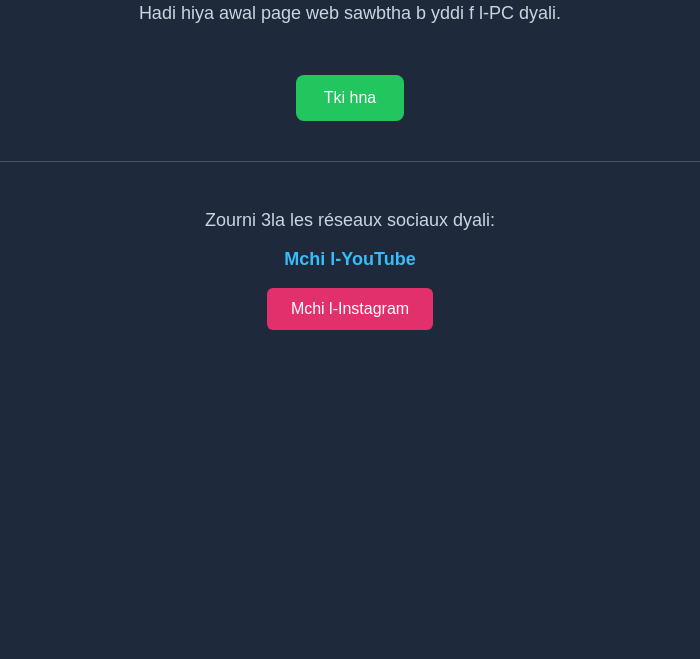
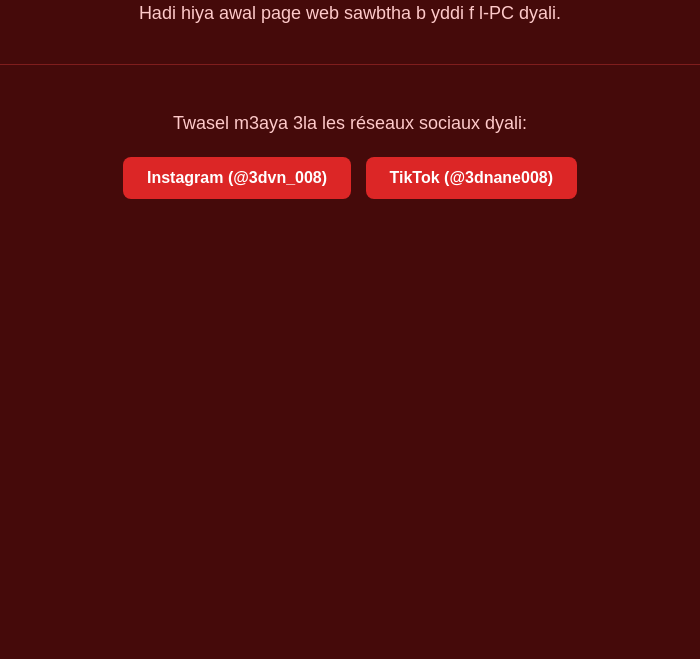
Before and after one commit to adnaneessadaq/First-website, a plain HTML site: page index.html in a window 1280 px wide. Shown: the part 141-800 px from the top of the page, without its empty margins (290-990 px from the left). Drawn offline with Linux system fonts and the light colour scheme.

Commit message:
Update index.html

```diff
--- a/index.html
+++ b/index.html
@@ -3,82 +3,62 @@
 <head>
   <meta charset="UTF-8">
   <title>Awal Site Dyali</title>
-      <meta name="description" content="Site dyal Adnane Essadaq, kay-tht 3la l-a'amal dyali.">
-<meta name="google-site-verification" content="4LYX8ZHWDO-xIPFogPTmgi7La89zdwrZYvndYGvNZPQ" />
+  <meta name="description" content="Site dyal Adnane Essadaq, kay-tht 3la l-a'amal dyali.">
+  <meta name="google-site-verification" content="4LYX8ZHWDo-xIPFogPTmgi7La89zdwrZYvndyGvNZPQ" />
+
   <style>
     body {
-      background-color: #1e293b;
+      background-color: #450a0a; /* Hamra khla (Dark Burgundy) */
       color: white;
       font-family: Arial, sans-serif;
       text-align: center;
       padding-top: 60px;
     }
     h1 {
-      color: #38bdf8;
+      color: #f87171;
       margin-bottom: 10px;
     }
     p {
       font-size: 18px;
-      color: #cbd5e1;
-    }
-    .main-btn {
-      background-color: #22c55e;
-      color: white;
-      border: none;
-      padding: 14px 28px;
-      font-size: 16px;
-      border-radius: 8px;
-      cursor: pointer;
-      margin-top: 15px;
+      color: #fecaca;
     }
     .social-section {
       margin-top: 40px;
-      border-top: 1px solid #475569;
+      border-top: 1px solid #7f1d1d;
       padding-top: 30px;
     }
-    .yt-link {
-      color: #38bdf8;
-      font-size: 18px;
-      text-decoration: none;
-      font-weight: bold;
-    }
-    .yt-link:hover {
-      text-decoration: underline;
-    }
-    .ig-btn {
-      background-color: #e1306c;
+    .social-btn {
+      background-color: #dc2626;
       color: white;
       border: none;
       padding: 12px 24px;
-      border-radius: 6px;
+      border-radius: 8px;
       cursor: pointer;
       font-size: 16px;
+      text-decoration: none;
+      display: inline-block;
+      margin: 5px;
+      font-weight: bold;
+    }
+    .social-btn:hover {
+      background-color: #b91c1c;
     }
   </style>
 </head>
 <body>
 
-  <!-- Rasmiya dyal l-page -->
   <h1>Salam! Ana kan-t3lm n-sawb les sites web</h1>
   <p>Hadi hiya awal page web sawbtha b yddi f l-PC dyali.</p>
 
-  <!-- L-bouton l-wla -->
-  <br>
-  <button class="main-btn" onclick="alert('Mabrouk 3lik! L-bouton khddam mzyan!')">Tki hna</button>
-
   <!-- Qsm dyal les réseaux sociaux -->
   <div class="social-section">
-    <p>Zourni 3la les réseaux sociaux dyali:</p>
+    <p>Twasel m3aya 3la les réseaux sociaux dyali:</p>
 
-    <!-- Lien YouTube -->
-    <a href="https://www.youtube.com" target="_blank" class="yt-link">Mchi l-YouTube</a>
+    <!-- Lien Instagram -->
+    <a href="https://www.instagram.com/3dvn_008" target="_blank" class="social-btn">Instagram (@3dvn_008)</a>
 
-    <br><br>
-
-    <!-- Bouton Instagram -->
-    <a href="https://www.instagram.com" target="_blank">
-      <button class="ig-btn">Mchi l-Instagram</button>
-    </a>
+    <!-- Lien TikTok -->
+    <a href="https://www.tiktok.com/@3dnane008" target="_blank" class="social-btn">TikTok (@3dnane008)</a>
   </div>
 
 </body>
```
